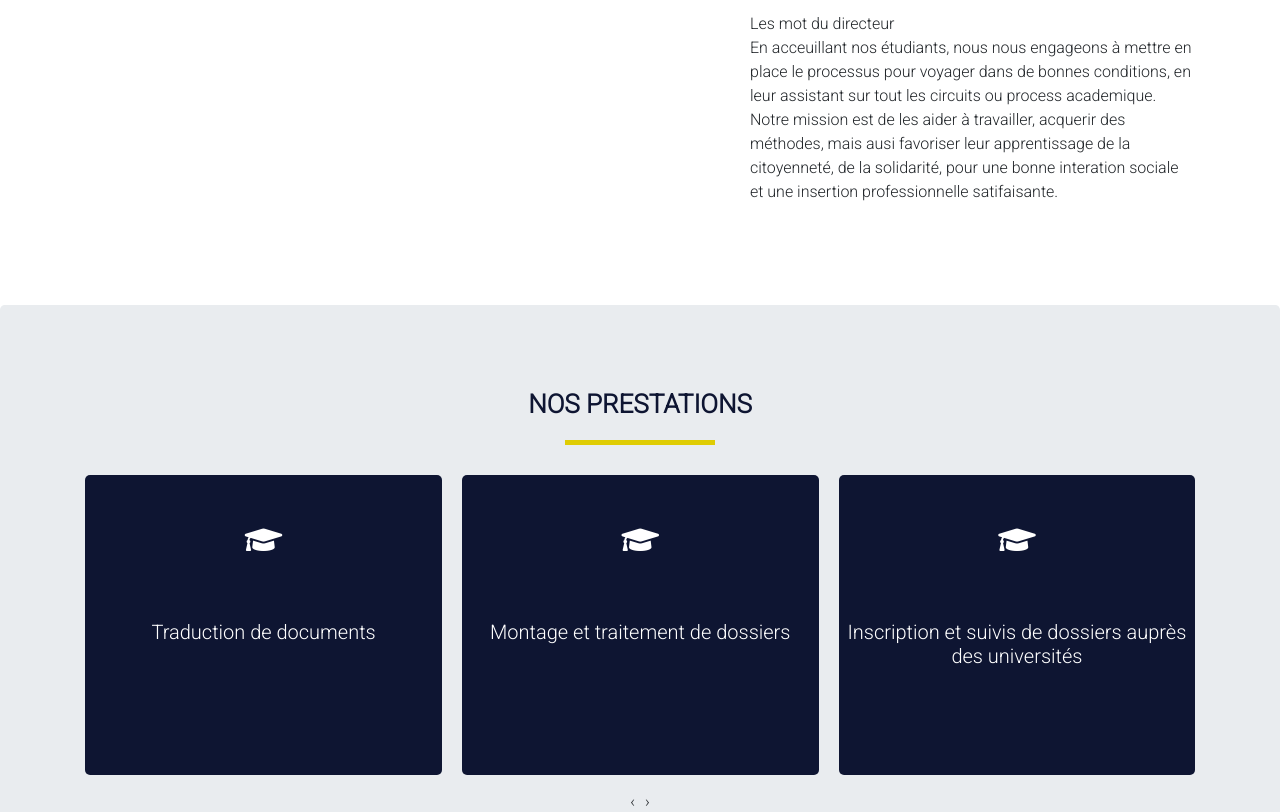
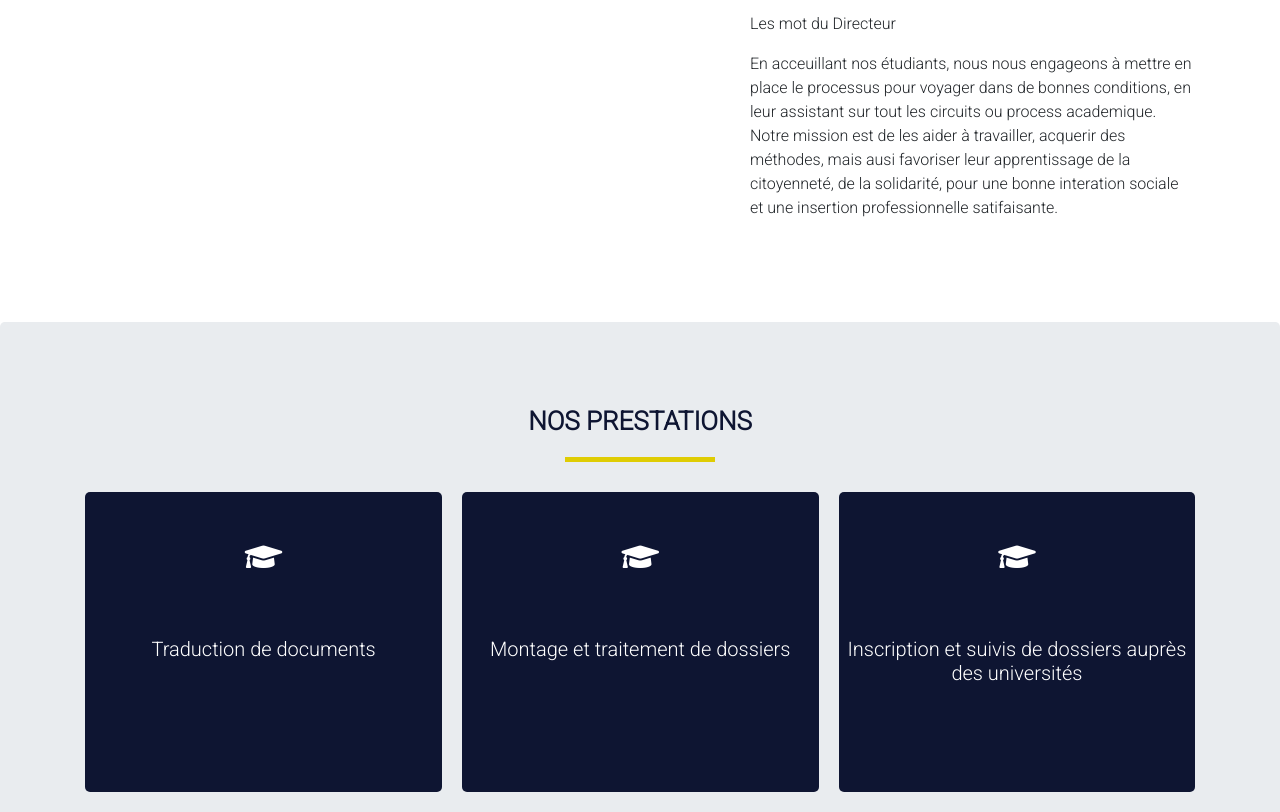
Before and after one commit to AEJ-FORMATION-REF-DEV/fps_demo_2, a plain HTML site: page index.html in a window 1280 px wide. Shown: the part 1451-2263 px from the top of the page. Drawn offline with nearby package versions, Linux system fonts and the light colour scheme; files whose address does not match are found by name.

Commit message:
Add files via upload

```diff
--- a/index.html
+++ b/index.html
@@ -212,11 +212,12 @@
             </div>
             <div class="col-lg-5 about-item mb-3"  data-aos="fade-up"
                                               data-aos-duration="2000">
-                <h4 class="title_center text-center font-weight-bold  mb-4">Le Directeur Genéral</h4>
+                <h4 class="title_center text-center   mb-4">Le Directeur Genéral</h4>
                 <img src="img/mr_lotis.png" alt="Directeur general">
                 <p style="margin: 15px auto;" class="">
-                    Les mot du directeur <br>
-                    En acceuillant nos étudiants, nous nous engageons à mettre en place le processus pour voyager dans de bonnes  conditions, en leur assistant sur tout les circuits ou process academique.
+                    <p>Les mot du Directeur</p>
+
+                    <p>En acceuillant nos étudiants, nous nous engageons à mettre en place le processus pour voyager dans de bonnes  conditions, en leur assistant sur tout les circuits ou process academique.
                     <br> Notre mission est de les aider à travailler, acquerir des méthodes, mais ausi favoriser leur apprentissage de la citoyenneté, de la solidarité, pour une bonne interation sociale et une insertion professionnelle satifaisante.<br>
 
 
```
